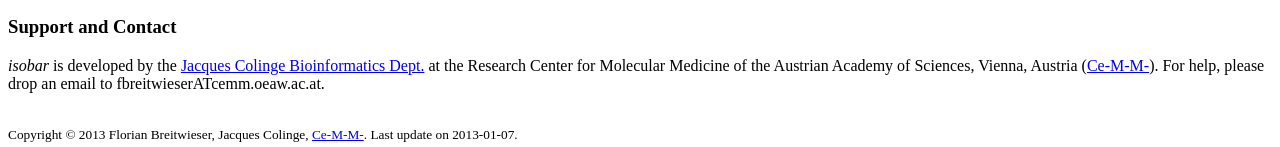
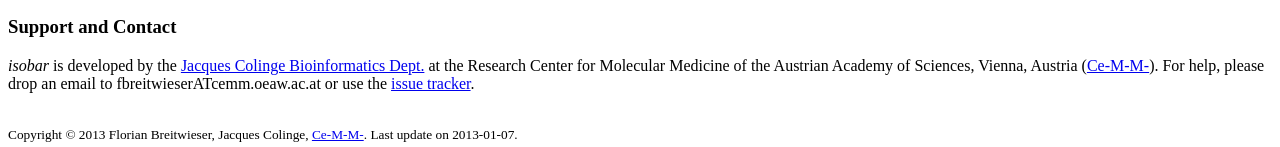
Before and after one commit to fbreitwieser/isobar-web, a plain HTML site: page index.html in a window 1280 px wide. Shown: the part 419-566 px from the top of the page. Drawn offline with Linux system fonts and the light colour scheme.

Commit message:
site update

```diff
--- a/index.html
+++ b/index.html
@@ -45,7 +45,7 @@ The development version on <a href="https://github.com/fbreitwieser/isobar">GitH
 </pre>
 
 <h3>Support and Contact</h3>
-<p><i>isobar</i> is developed by the <a href="http://bioinformatics.cemm.oeaw.ac.at">Jacques Colinge Bioinformatics Dept.</a> at the Research Center for Molecular Medicine of the Austrian Academy of Sciences, Vienna, Austria (<a href="http://www.cemm.oeaw.ac.at">Ce-M-M-</a>). For help, please drop an email to fbreitwieserATcemm.oeaw.ac.at.
+<p><i>isobar</i> is developed by the <a href="http://bioinformatics.cemm.oeaw.ac.at">Jacques Colinge Bioinformatics Dept.</a> at the Research Center for Molecular Medicine of the Austrian Academy of Sciences, Vienna, Austria (<a href="http://www.cemm.oeaw.ac.at">Ce-M-M-</a>). For help, please drop an email to fbreitwieserATcemm.oeaw.ac.at or use the <a href="https://github.com/fbreitwieser/isobar/issues">issue tracker</a>.
 </p>
 
 </div>
```
Also changed, not shown: templates/index-body.html (+1 -1 lines).
